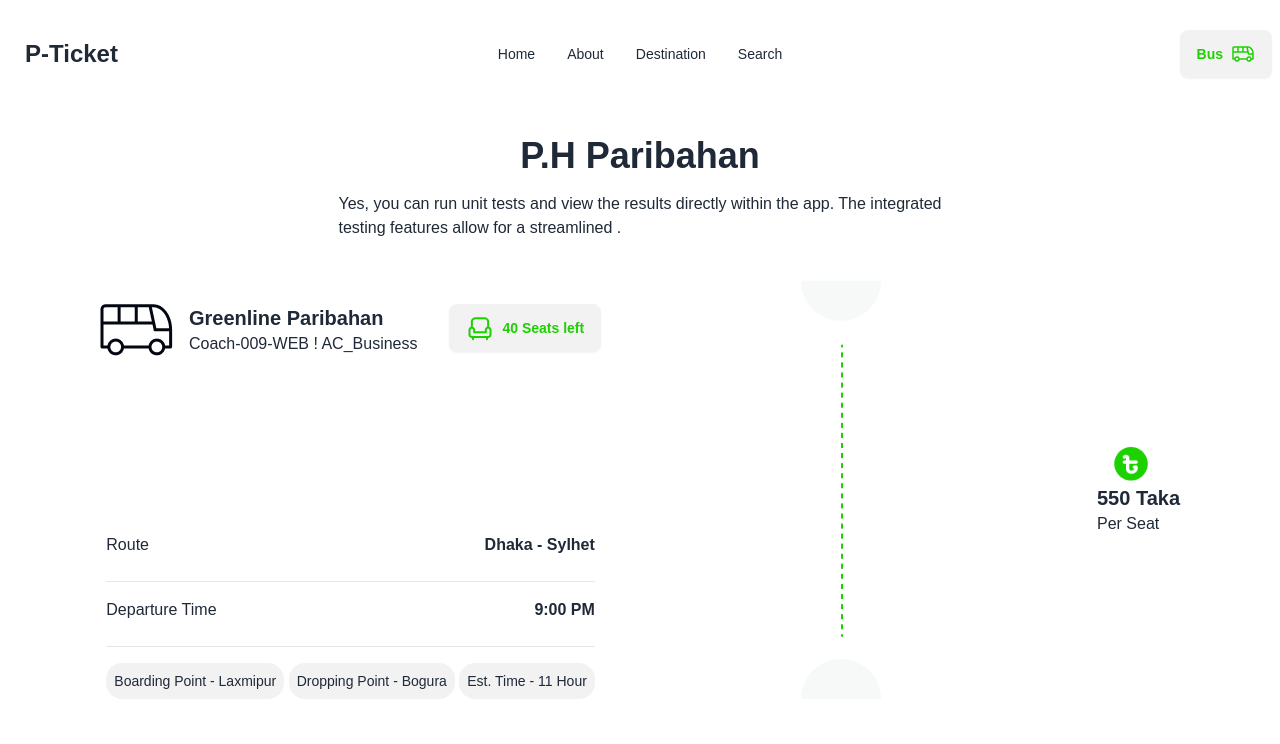
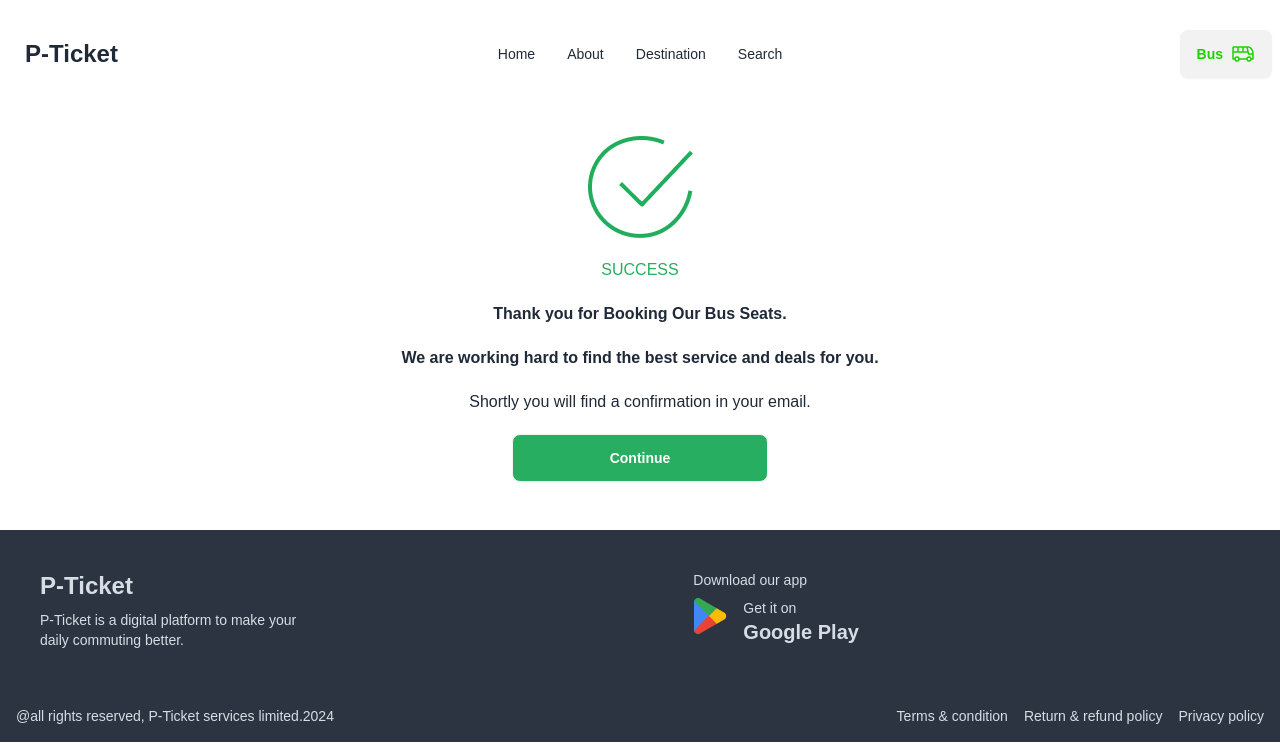
Before and after one commit to afiaafifa/B9-A5, a plain HTML site: page index.html in a window 1280 px wide. Shown: the top 744 px of the page. Drawn offline with nearby package versions, Linux system fonts and the light colour scheme.

Commit message:
added success section

```diff
--- a/index.html
+++ b/index.html
@@ -126,7 +126,8 @@
 
 
         </section>
-        <section>
+        <!-- seat booking section -->
+        <section class="hidden">
           <!--bus-info  -->
           <div class=" mt-12 ">
             <div class="flex justify-center items-center"><h1 class="text-4xl font-bold ">P.H Paribahan</h1></div>
@@ -341,6 +342,17 @@
   </div>
 
         </section>
+        <!-- success btn -->
+        <section class="flex flex-col justify-center items-center mt-12">
+          <img src="images/success.png" alt="">
+          <h1 class="text-[#27AE60] mt-5">SUCCESS</h1>
+          <p class="font-bold mt-5">Thank you for Booking Our Bus Seats.
+            </p>
+            <p class="font-bold mt-5">We are working hard to find the best service and deals for you.</p>
+            <p class="mt-5">
+              Shortly you will find a confirmation in your email.</p>
+              <button class="btn btn-wide bg-[#27AE60] text-white mt-5">Continue</button>
+        </section>
 
     </main>
     <footer class="mt-12">
```
